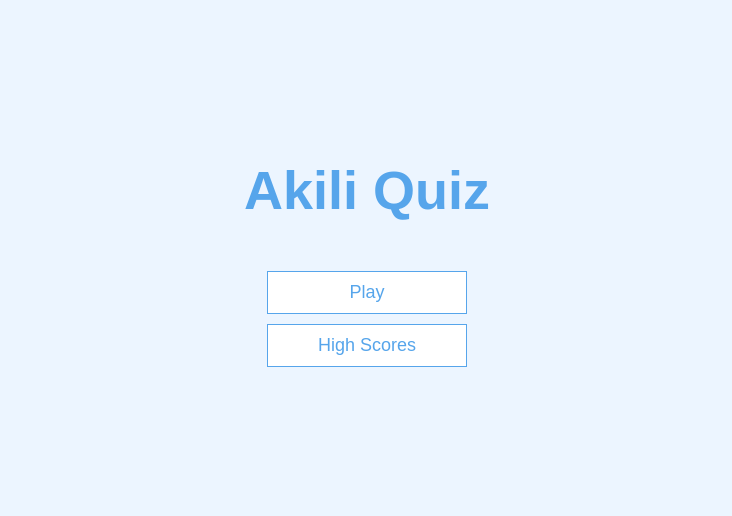
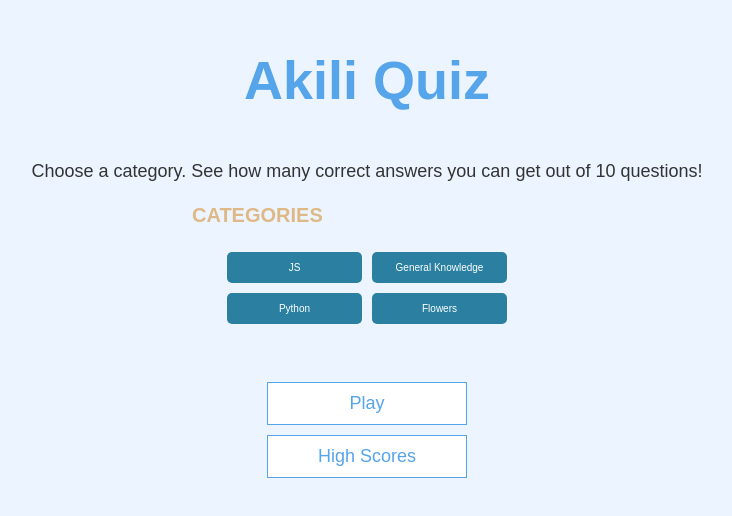
Before and after one commit to Valentine-Nkatha/AkiliQuiz, a plain HTML site: page index.html in a window 1280 px wide. Shown: the part 132-648 px from the top of the page, without its empty margins (273-1005 px from the left). Drawn offline with Linux system fonts and the light colour scheme.

Commit message:
corrections

```diff
--- a/app.css
+++ b/app.css
@@ -105,6 +105,75 @@
     transform: none;
   }
 
+  /* CATEGORY BUTTON*/
+  .categories {
+    display: flex;
+    justify-content: space-around;
+    /* margin-bottom: 5px; */
+}
+
+.category-btn {
+    padding: 10px 20px;
+    background-color: #007BFF;
+    color: white;
+    border: none;
+    cursor: pointer;
+}
+
+
+
+
+.one{
+    width: calc(50% - 30px);
+    height: 100%;
+    margin: 0 15px;
+    display: flex;
+    flex-flow: row wrap;
+    justify-content: center;
+}
+
+.one h4{
+    color: burlywood;
+    font-size: 20px;
+    margin-bottom: 20px;
+    width: 100%;
+    position: relative;
+    z-index: 999;
+    font-weight: bold;
+}
+
+.one a{
+    padding: 10px 10px;
+    margin: 5px;
+    color: #fff;
+    width: calc(50% - 40px);
+    background: rgb(43, 128, 161);
+    position: relative;
+    z-index: 999;
+    border-radius: 5px;
+    flex-flow: row wrap;
+    justify-content: center;
+}
+
+
+
+.one.category a, .one.level a{
+    display: flex;
+}
+
+.one a.active{
+    background-color: rgb(241, 165, 0);
+    color: #fff;
+}
+
+.one a:hover{
+    background-color: rgb(241, 165, 0);
+    color: #fff;
+    cursor: pointer;
+}
+
+
+
   /* FORMS */
   form {
     width: 100%;
@@ -136,3 +205,41 @@
     height: 250px;
     margin-bottom: 15px;
   }
+  .categories {
+    display: flex;
+    justify-content: space-around;
+    /* margin-bottom: 5px; */
+}
+
+.category-btn {
+    padding: 10px 20px;
+    background-color: #007BFF;
+    color: white;
+    border: none;
+    cursor: pointer;
+}
+.intro{
+  font-size: 1.8rem;
+}
+
+/* app.css or game.css */
+.category-btn {
+  cursor: pointer;
+  padding: 10px;
+  margin-bottom: 5px;
+  border-radius: 5px;
+  transition: background-color 0.3s ease;
+}
+
+.category-btn:hover {
+  background-color: #ddd;
+}
+
+.selected-category-btn {
+  background-color: green!important;
+}
+
+.selected-category-placeholder {
+  font-weight: bold;
+  margin-top: 20px;
+}
--- a/game.css
+++ b/game.css
@@ -61,3 +61,7 @@
     background-color: #56a5eb;
     width: 0%;
   }
+  /* app.css or game.css */
+.selected-category-btn {
+  background-color: green!important; /* Override any existing background color */
+}
--- a/index.html
+++ b/index.html
@@ -10,9 +10,24 @@
   <body>
     <div class="container">
       <div id="home" class="flex-center flex-column">
+        <h1>Akili Quiz</h1>
+        <p class="intro">Choose a category. See how many correct answers you can get out of 10 questions!</p>
+        <br>
+        <br>
+        <div class="one category">
+          <h4>CATEGORIES</h4>
+          <a id="js" class="category-btn" data-category="JavaScript">JS</a>
+          <a id="general" class="category-btn" data-category="General Knowledge">General Knowledge</a>
+          <a id="python" class="category-btn" data-category="Python">Python</a>
+          <a id="flower" class="category-btn" data-category="Flowers">Flowers</a>
+        </div>
 
-        <h1>Akili Quiz</h1>
-        <!-- <img src="images/match.png"  class="quiz"> -->
+
+        <div id="selected-category-placeholder" class="selected-category-placeholder"></div>
+
+        <br>
+        <br>
+        <br>
         <a class="btn" href="/game.html">Play</a>
         <a class="btn" href="/highscores.html">High Scores</a>
       </div>
```
Also changed, not shown: game.js (+26 -23 lines), questions.json (+20 -10 lines).
